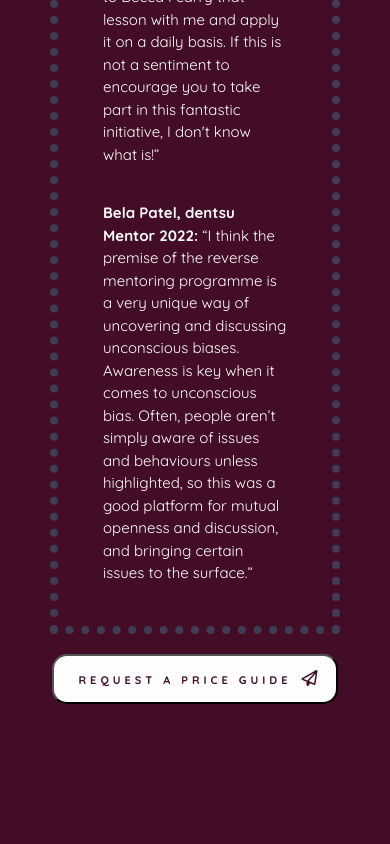
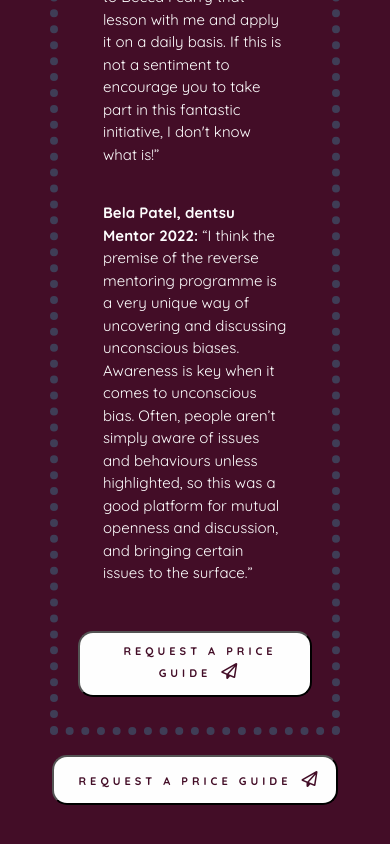
Before and after one commit to SkippyWalnuts/rev-mentoring-react, a React (Create React App) app: page / in a window 390 px wide. Shown: the part 4327-5171 px from the top of the page. Before the commit the page ends 5096 px from the top, so only its background shows below. Built offline with nearby package versions, Linux system fonts and the light colour scheme.

Commit message:
Moved PriceGuide to within ReviewsSection for css responsive correction

```diff
--- a/src/ReviewsSection.js
+++ b/src/ReviewsSection.js
@@ -1,4 +1,5 @@
 import React from "react";
+import PriceGuide from "./PriceGuide";
 import ReviewsText from "./ReviewsText";
 import "./ReviewsSection.css";
 
@@ -18,7 +19,10 @@ return (
     <div className="row">
 <ReviewsText contents={props.title}/>
     </div>
-</div>
+
+        <PriceGuide />
+
+        </div>
 
         </div>
     )
```
